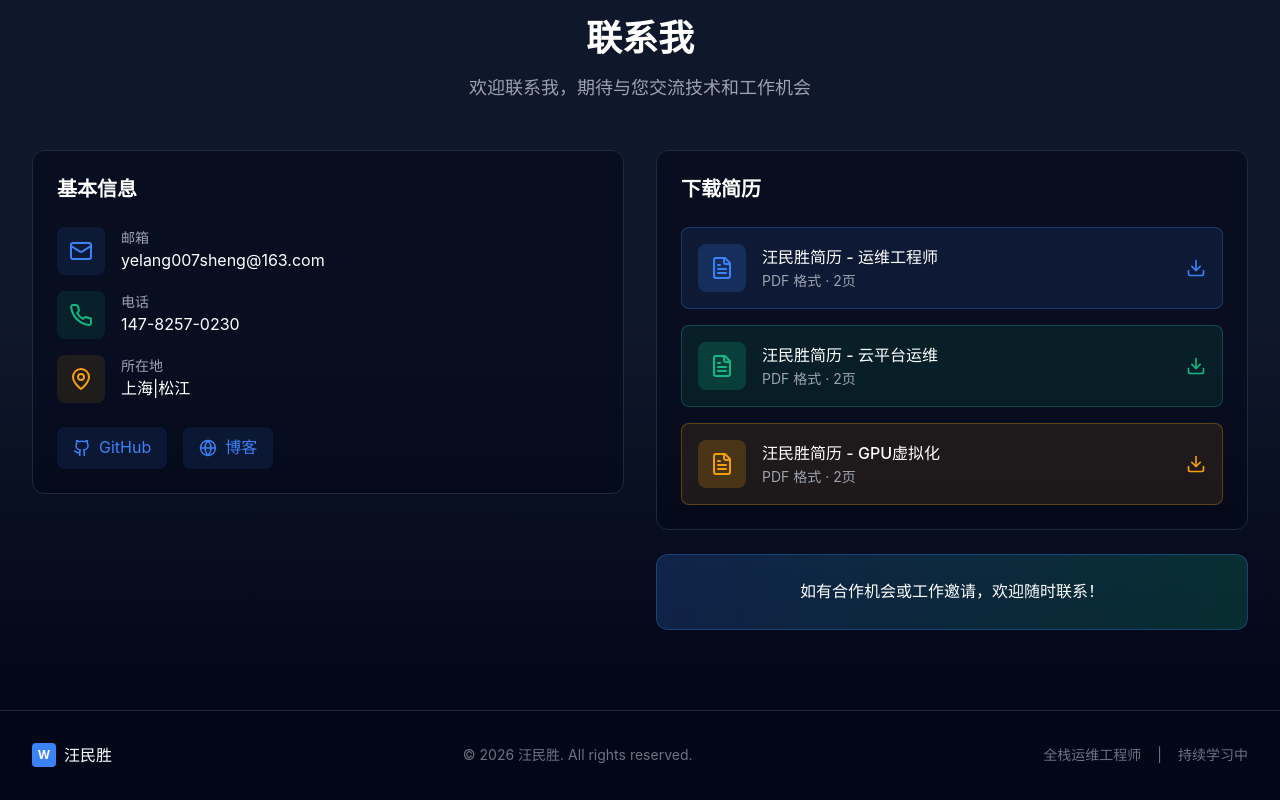
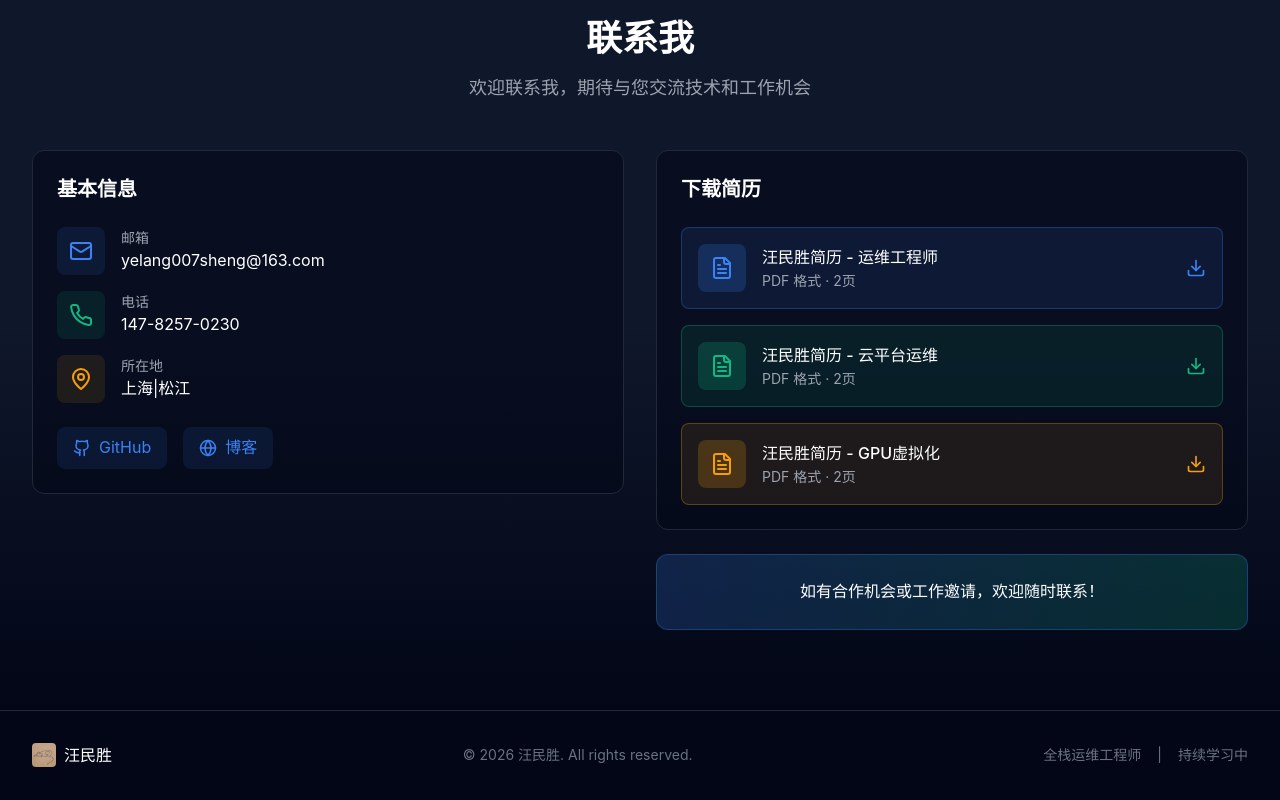
Before and after one commit to wangminsheng/blog, a React (Vite) app: page / in a window 1280 px wide. Shown: the part 5891-6691 px from the top of the page. Built offline with nearby package versions, Linux system fonts and the light colour scheme.

Commit message:
update: 替换Footer头像图片

```diff
--- a/src/App.tsx
+++ b/src/App.tsx
@@ -22,9 +22,11 @@ function App() {
         <div className="max-w-7xl mx-auto px-4 sm:px-6 lg:px-8">
           <div className="flex flex-col md:flex-row items-center justify-between gap-4">
             <div className="flex items-center gap-2">
-              <span className="w-6 h-6 bg-tech-blue rounded flex items-center justify-center">
-                <span className="text-white text-xs font-bold">W</span>
-              </span>
+              <img
+                src="/blog/images/logo.png"
+                alt="汪民胜"
+                className="w-6 h-6 rounded object-cover"
+              />
               <span className="text-white font-medium">汪民胜</span>
             </div>
             <p className="text-gray-500 text-sm">
```
